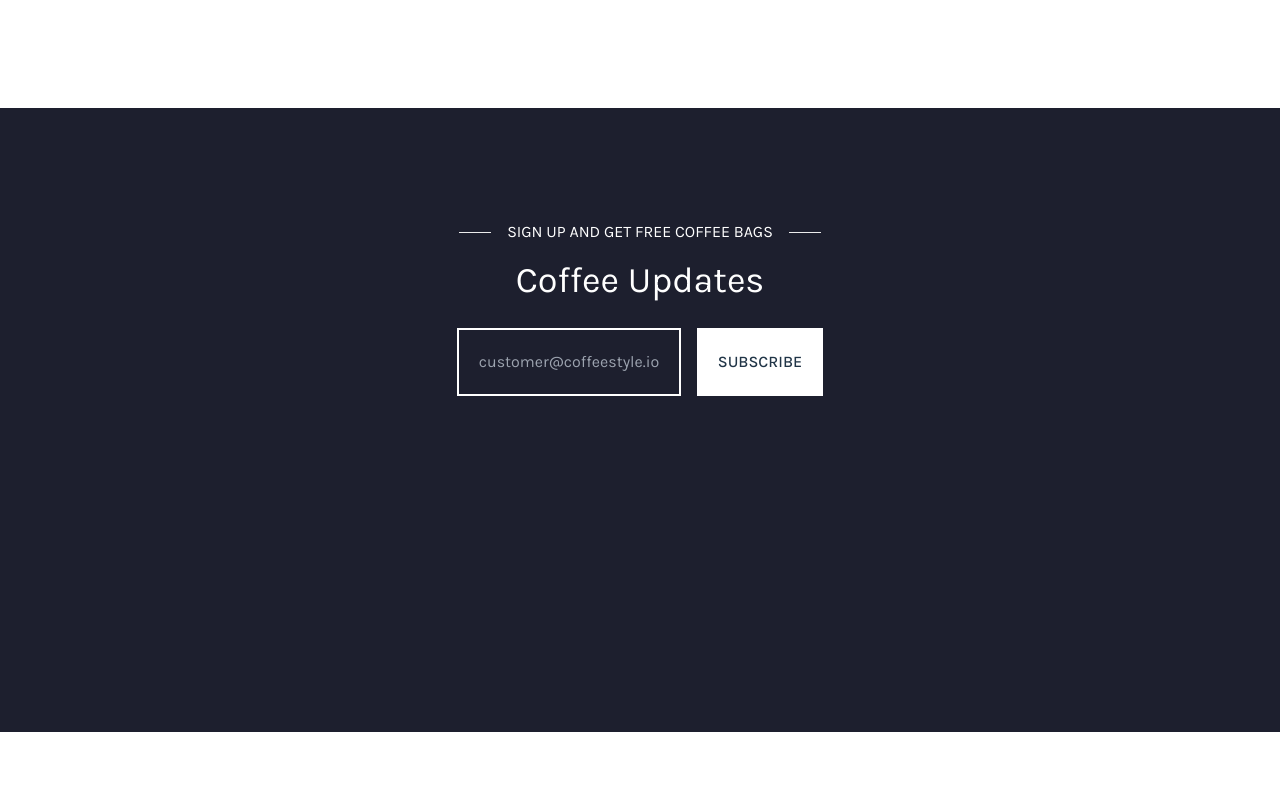
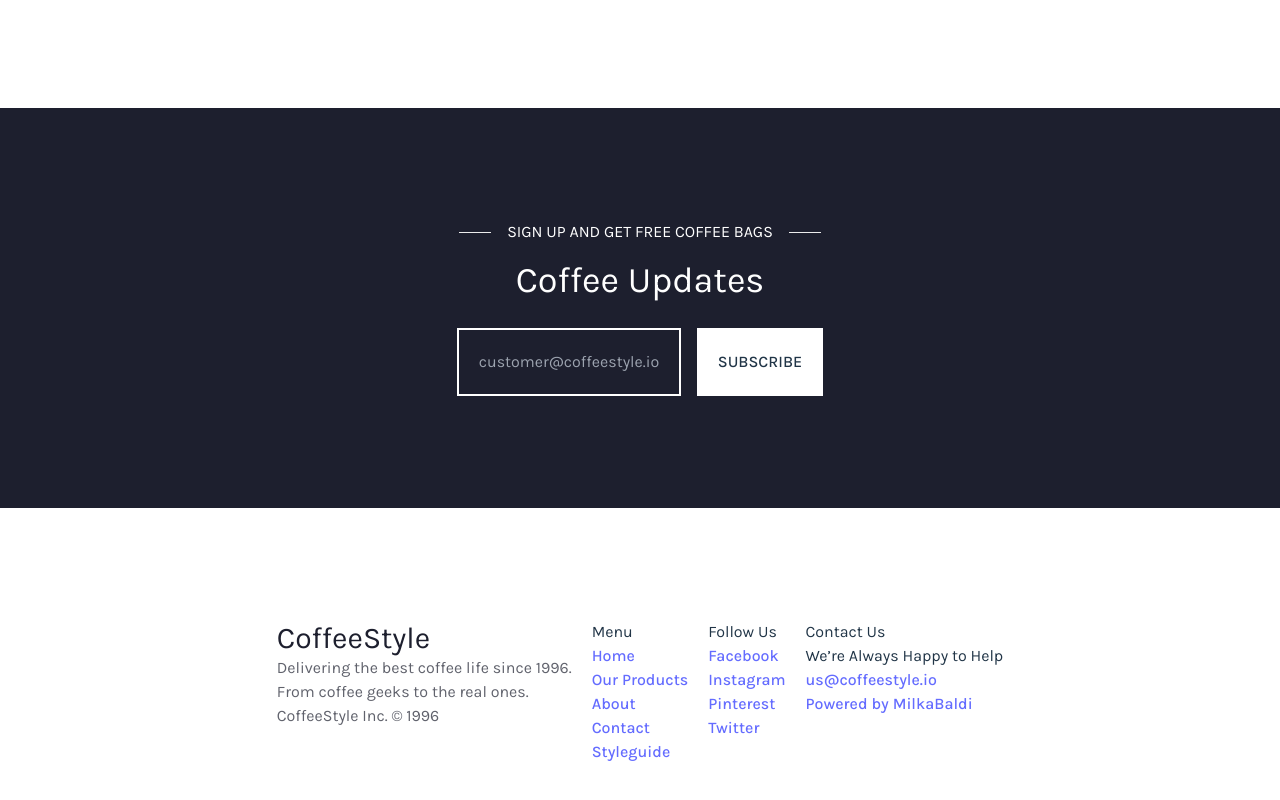
Before and after one commit to milkabaldi/coffeystyle, a React (Vite) app: page / in a window 1280 px wide. Shown: the part 5446-6246 px from the top of the page. Before the commit the page ends 6178 px from the top, so only its background shows below. Built offline with nearby package versions, Linux system fonts and the light colour scheme.

Commit message:
database for footer menu

```diff
--- a/src/components/Footer.jsx
+++ b/src/components/Footer.jsx
@@ -4,11 +4,35 @@ import data from '../constants/data'
 
 const Footer = () => {
   return (
-    <section className="py-28 bg-primary ">
+    <section className="py-28">
       <div
-        className={`${styles.boxWidth} ${styles.paddingX} ${styles.flexCenter} m-auto`}
+        className={`${styles.boxWidth} ${styles.paddingX} ${styles.flexStart} flex-row m-auto gap-5`}
       >
-
+        <div className='flex flex-col justify-between'>
+          <div className='flex flex-col'>
+            <span className='text-3xl block text-primary'>CoffeeStyle</span>
+            <span className='block text-base text-dimGrey'>Delivering the best coffee life since 1996. <br /> From coffee geeks to the real ones.</span>
+          </div>
+          <span className='block text-base text-dimGrey' >CoffeeStyle Inc. © 1996</span>
+        </div>
+        <ul>
+          <span>Menu</span>
+          {data.footerLinkOne.map((item) => (
+            <li key={item.name}><a href={item.link}>{item.name}</a></li>
+          ))}
+        </ul>
+        <ul>
+          <span>Follow Us</span>
+          {data.footerLinkTwo.map((menu) => (
+             <li key={menu.name}><a href={menu.link}>{menu.name}</a></li>
+          ))}
+        </ul>
+        <div className={`${styles.flexStart} flex-col`}>
+          <span className='block'>Contact Us</span>
+          <span className='block'>We’re Always Happy to Help</span>
+          <a href="mailto:us@coffeestyle.io">us@coffeestyle.io</a>
+          <a href="https://github.com/milkabaldi">Powered by MilkaBaldi</a>
+        </div>
       </div>
     </section>
   )
```
